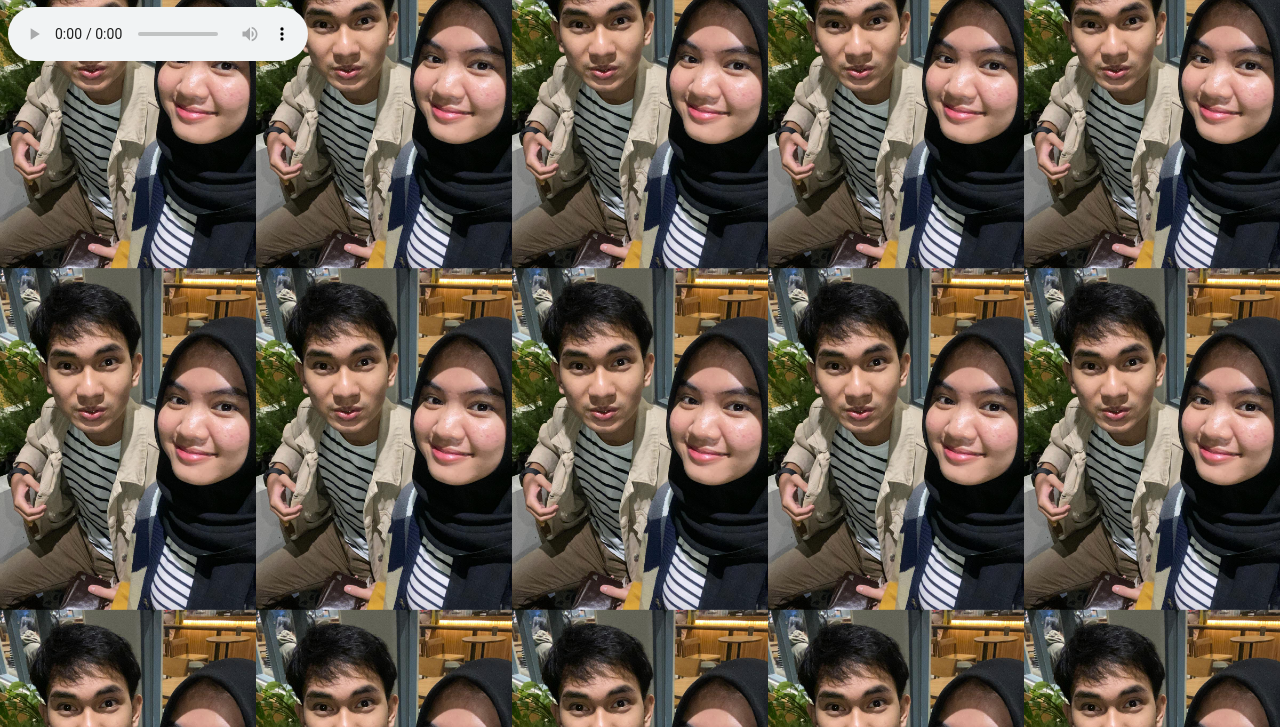
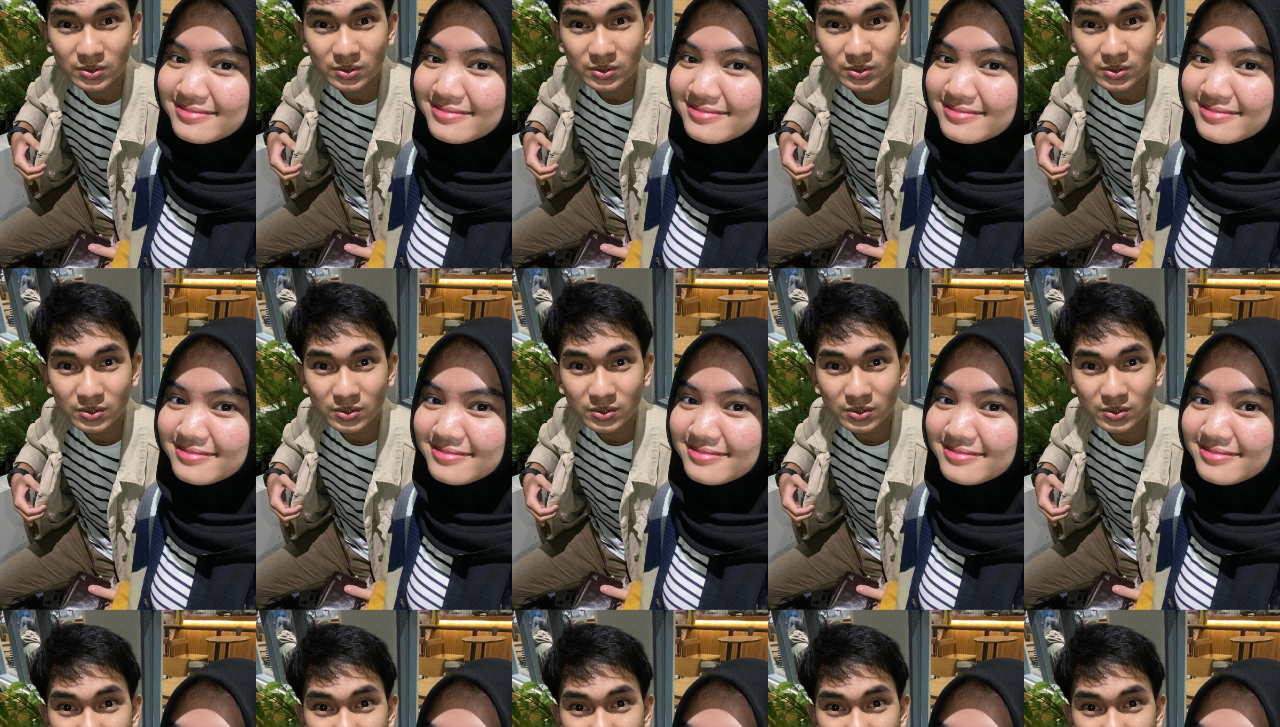
Before and after one commit to irjakniibos/LoveIsForever, a plain HTML site: page index.html in a window 1280 px wide. Shown: the part 73-800 px from the top of the page. Drawn offline with Linux system fonts and the light colour scheme.

Commit message:
Hapus Controls

```diff
--- a/index.html
+++ b/index.html
@@ -7,8 +7,6 @@
 </head>
 <body style="background:url(image/salmaa.jpg); background-size:16rem;">
     <h1 align="center" style="color: azure;">Love Is Forever</h1>
-    <audio autoplay loop controls>
-        <source src="Rossa ft. Afgan - Kamu Yang Kutunggu (Lyrics) (1).mp3">
-    </audio>
+    <audio src="Rossa ft. Afgan - Kamu Yang Kutunggu (Lyrics) (1).mp3" autoplay loop ></audio>
 </body>
 </html>
```
